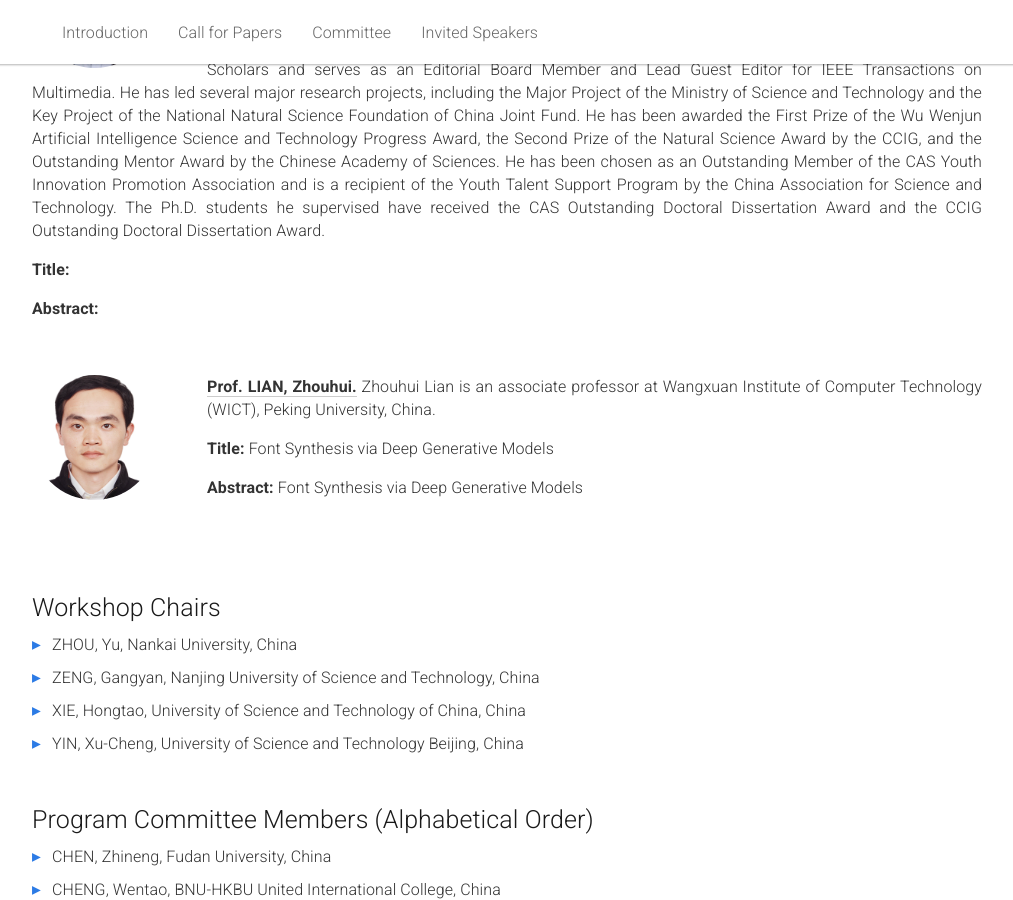
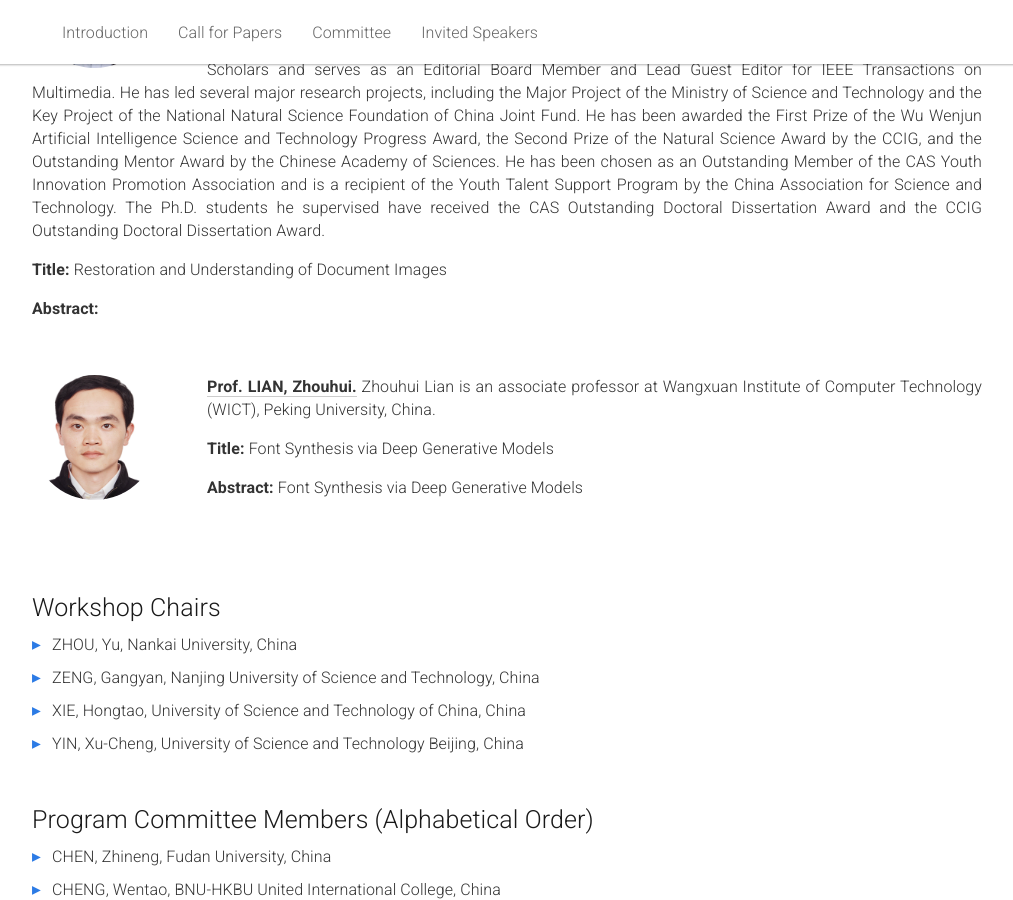
Before and after one commit to icdar-vtg-tip/icdar-vtg-tip.github.io, a Jekyll site: the page built from _pages/home.md, in a window 1280 px wide and 900 px high, scrolled down 2508 px. Shown: the whole window, without its empty margins (133-1146 px from the left). Built offline with Jekyll 4.4.1, drawn with Linux system fonts in a browser that asks for light colours.

Commit message:
Update home.md

```diff
--- a/_pages/home.md
+++ b/_pages/home.md
@@ -382,7 +382,7 @@ description: "Website for the Workshop on Visual Text Generation and Text Image
       <b><a href="http://staff.ustc.edu.cn/~zhwg/index.html">Prof. ZHOU, Wengang.</a></b> Wengang Zhou is a Professor and Ph.D. Supervisor at the School of Information Science and Technology, University of Science and Technology of China. His research interests include multimedia information retrieval, computer vision, and machine gaming. He has published over 100 papers in IEEE Transactions and CCF-A ranked conferences, accumulating over 20,000 Google Scholar citations with an h-index of 64. He is a recipient of the National Natural Science Foundation of China for Excellent Young Scholars and serves as an Editorial Board Member and Lead Guest Editor for IEEE Transactions on Multimedia. He has led several major research projects, including the Major Project of the Ministry of Science and Technology and the Key Project of the National Natural Science Foundation of China Joint Fund. He has been awarded the First Prize of the Wu Wenjun Artificial Intelligence Science and Technology Progress Award, the Second Prize of the Natural Science Award by the CCIG, and the Outstanding Mentor Award by the Chinese Academy of Sciences. He has been chosen as an Outstanding Member of the CAS Youth Innovation Promotion Association and is a recipient of the Youth Talent Support Program by the China Association for Science and Technology. The Ph.D. students he supervised have received the CAS Outstanding Doctoral Dissertation Award and the CCIG Outstanding Doctoral Dissertation Award.
     </p>
     <p>
-      <b>Title: </b>
+      <b>Title: </b> Restoration and Understanding of Document Images
     </p>
     <p>
       <b>Abstract: </b>
```
